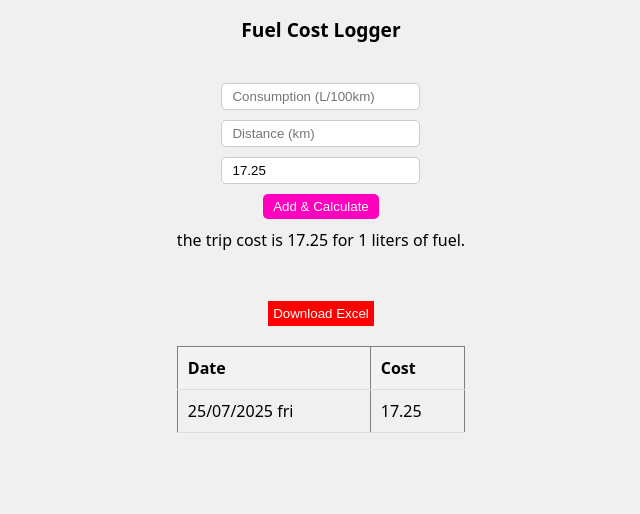
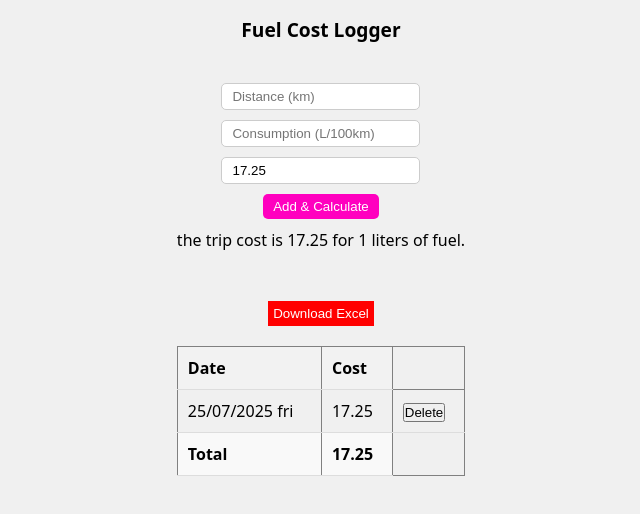
Before and after one commit to Tameem-Elmasry/fuel-consumption-logger, a React (Vite) app: page / in a window 1280 px wide. Both pictures are taken after typing "5", "5" into the empty fields and a click on the button "Add & Calculate". Shown: the top 514 px of the page, without its empty margins (319-959 px from the left). Built offline with nearby package versions, Linux system fonts and the light colour scheme.

Commit message:
added delete button and total

```diff
--- a/src/App.jsx
+++ b/src/App.jsx
@@ -5,14 +5,18 @@ import ExportButton from "./components/ExportButton";
 import { useFuelRecords } from "./hooks/useFuelRecords";
 
 function App() {
-    const { records, addRecord } = useFuelRecords();
+    const { records, addRecord, deleteRecord } = useFuelRecords();
+
+    const handleDeleteRecord = (timestamp) => {
+        deleteRecord(timestamp);
+    };
 
     return (
         <div className="big-container" style={{ padding: "1rem" }}>
             <h1>Fuel Cost Logger</h1>
             <CalculatorForm onSubmit={addRecord} />
             <ExportButton records={records} />
-            <RecordsList records={records} />
+            <RecordsList records={records} onDelete={handleDeleteRecord} />
         </div>
     );
 }
--- a/src/components/CalculatorForm.jsx
+++ b/src/components/CalculatorForm.jsx
@@ -35,6 +35,17 @@ export default function CalculatorForm({ onSubmit }) {
         <form onSubmit={handleSubmit}>
             <input
                 type="number"
+                value={dist}
+                onChange={(e) => {
+                    setDist(e.target.value);
+                    setMessage("");
+                }}
+                step="1"
+                placeholder="Distance (km)"
+                required
+            />
+            <input
+                type="number"
                 value={cons}
                 onChange={(e) => {
                     setCons(e.target.value);
@@ -42,17 +53,6 @@ export default function CalculatorForm({ onSubmit }) {
                 }}
                 step="0.1"
                 placeholder="Consumption (L/100km)"
-                required
-            />
-            <input
-                type="number"
-                value={dist}
-                onChange={(e) => {
-                    setDist(e.target.value);
-                    setMessage("");
-                }}
-                step="1"
-                placeholder="Distance (km)"
                 required
             />
             <input
--- a/src/components/RecordsList.jsx
+++ b/src/components/RecordsList.jsx
@@ -2,27 +2,28 @@ import React from "react";
 
 function formatDisplay(ts) {
     const d = new Date(ts);
-  const datePart = d.toLocaleDateString('en-GB', {
-    day: 'numeric',
-    month: 'numeric',
-    year: 'numeric'
+    const datePart = d.toLocaleDateString("en-GB", {
+        day: "numeric",
+        month: "numeric",
+        year: "numeric",
     });
-  const weekday = d.toLocaleDateString('en-GB', { weekday: 'short' });
+    const weekday = d.toLocaleDateString("en-GB", { weekday: "short" });
     return `${datePart} ${weekday.toLowerCase()}`;
 }
 
-export default function RecordsList({ records }) {
+export default function RecordsList({ records, onDelete }) {
     if (!records.length) return <p>No records yet.</p>;
 
     const sorted = [...records].sort((a, b) => b.rawTimestamp - a.rawTimestamp);
+    const totalCost = records
+        .reduce((sum, rec) => sum + rec.Cost, 0)
+        .toFixed(2);
+
     return (
         <table border="1">
             <thead>
                 <tr>
                     <th>Date</th>
-          {/* <th>Consumption</th> */}
-          {/* <th>Distance</th> */}
-          {/* <th>Liters</th> */}
                     <th>Cost</th>
                 </tr>
             </thead>
@@ -30,12 +31,22 @@ export default function RecordsList({ records }) {
                 {sorted.map((rec, i) => (
                     <tr key={i}>
                         <td>{formatDisplay(rec.rawTimestamp)}</td>
-            {/* <td>{rec.Consumption}</td> */}
-            {/* <td>{rec.Distance}</td> */}
-            {/* <td>{rec.Liters}</td> */}
                         <td>{rec.Cost}</td>
+                        <td>
+                            <button onClick={() => onDelete(rec.rawTimestamp)}>
+                                Delete
+                            </button>
+                        </td>
                     </tr>
                 ))}
+                <tr>
+                    <td>
+                        <strong>Total</strong>
+                    </td>
+                    <td>
+                        <strong>{totalCost}</strong>
+                    </td>
+                </tr>
             </tbody>
         </table>
     );
--- a/src/hooks/useFuelRecords.js
+++ b/src/hooks/useFuelRecords.js
@@ -1,6 +1,6 @@
-import { useState, useEffect } from 'react';
+import { useState, useEffect } from "react";
 
-export function useFuelRecords(key = 'fuelRecords') {
+export function useFuelRecords(key = "fuelRecords") {
     const [records, setRecords] = useState(() => {
         const stored = localStorage.getItem(key);
         return stored ? JSON.parse(stored) : [];
@@ -10,9 +10,15 @@ export function useFuelRecords(key = 'fuelRecords') {
         localStorage.setItem(key, JSON.stringify(records));
     }, [records, key]);
 
-  const addRecord = rec => {
-    setRecords(prev => [...prev, rec]);
+    const addRecord = (rec) => {
+        setRecords((prev) => [...prev, rec]);
     };
 
-  return { records, addRecord };
+    const deleteRecord = (timestamp) => {
+        setRecords((prev) =>
+            prev.filter((rec) => rec.rawTimestamp !== timestamp)
+        );
+    };
+
+    return { records, addRecord, deleteRecord };
 }
```
Lines whose indentation alone changed are shown as unchanged.
